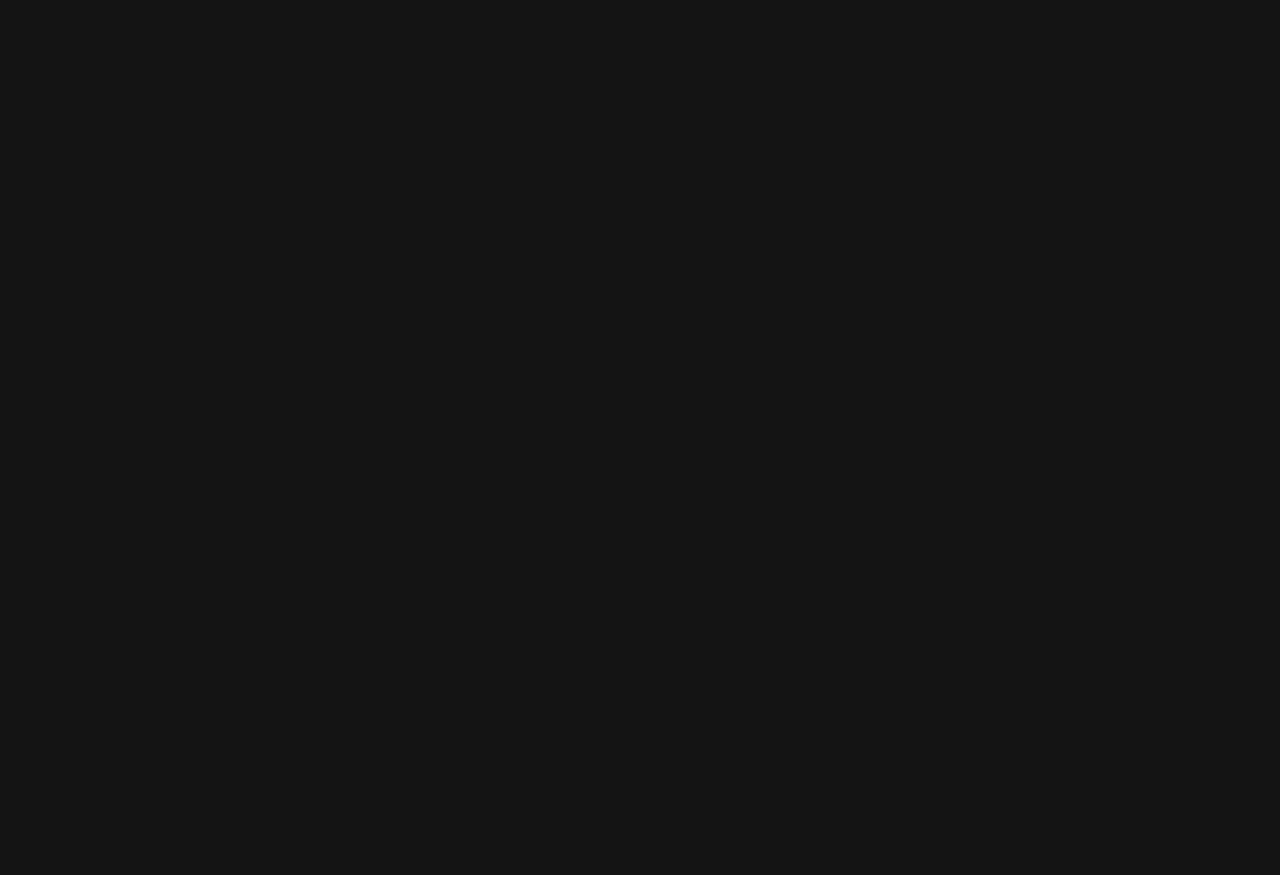
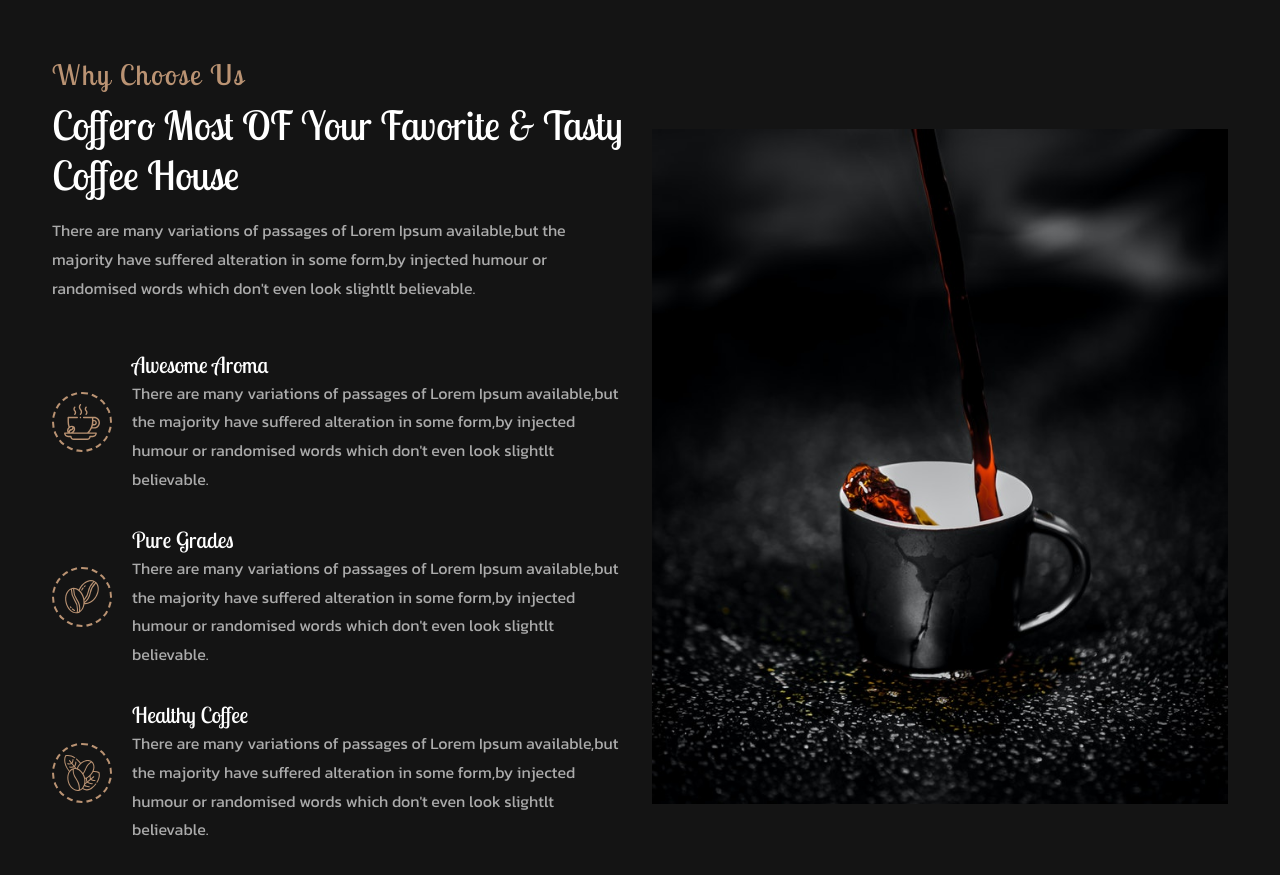
Before and after one commit to Aymin2001/Coffee-Website, a React (Create React App) app: page / in a window 1280 px wide. Shown: the part 2940-3815 px from the top of the page. Before the commit the page ends 2885 px from the top, so only its background shows below. Built offline with nearby package versions, Linux system fonts and the light colour scheme.

Commit message:
Added choose us

```diff
--- a/src/App.js
+++ b/src/App.js
@@ -4,6 +4,7 @@ import Header from './Components/Header/Header';
 import About from './Components/About/About';
 import Features from './Components/Features/Features';
 import Menu from './Components/Menu/Menu';
+import Choose from './Components/Choose/Choose';
 function App() {
   return (
     <>
@@ -12,6 +13,7 @@ function App() {
   <About/>
   <Features/>
   <Menu/>
+  <Choose/>
     </>
   );
 }
--- /dev/null
+++ b/src/Components/Choose/Choose.js
@@ -0,0 +1,77 @@
+import React from "react";
+import coffeeMug from "../../assets/images/coffee-mug.svg";
+import coffeeBeans2 from "../../assets/images/coffee-beans-2.svg";
+import coffeeBeans3 from "../../assets/images/coffee-beans-3.svg";
+import chooseImg from "../../assets/images/choose.jpg";
+import "./Choose.css";
+function Choose() {
+  return (
+    <section className="Choose-us-section" id="Choose-Us">
+      <div className="Choose-grid container grid">
+        <div className="choose-content">
+          <h2 className="section-title " data-title="Why Choose Us">
+            Coffero Most OF Your Favorite & Tasty Coffee House
+          </h2>
+          <p className="Choose-desc">
+            There are many variations of passages of Lorem Ipsum available,but
+            the majority have suffered alteration in some form,by injected
+            humour or randomised words which don't even look slightlt
+            believable.{" "}
+          </p>
+          <div className="choose-detail ">
+            <div className="choose-detail-items">
+              <div className="choose-item">
+                <div className="choose-img-wrapper">
+                  <img src={coffeeMug} alt="" className="choose-img" />
+                </div>
+                <div className="Choose-content">
+                  <h3 className="choose-content-title">Awesome Aroma</h3>
+                  <p className="choose-content-desc">
+                    There are many variations of passages of Lorem Ipsum
+                    available,but the majority have suffered alteration in some
+                    form,by injected humour or randomised words which don't even
+                    look slightlt believable.
+                  </p>
+                </div>
+              </div>
+
+              <div className="choose-item">
+                <div className="choose-img-wrapper">
+                  <img src={coffeeBeans2} alt="" className="choose-img" />
+                </div>
+                <div className="Choose-content">
+                  <h3 className="choose-content-title">Pure Grades</h3>
+                  <p className="choose-content-desc">
+                    There are many variations of passages of Lorem Ipsum
+                    available,but the majority have suffered alteration in some
+                    form,by injected humour or randomised words which don't even
+                    look slightlt believable.
+                  </p>
+                </div>
+              </div>
+
+              <div className="choose-item">
+                <div className="choose-img-wrapper">
+                  <img src={coffeeBeans3} alt="" className="choose-img" />
+                </div>
+                <div className="Choose-content">
+                  <h3 className="choose-content-title">Healthy Coffee</h3>
+                  <p className="choose-content-desc">
+                    There are many variations of passages of Lorem Ipsum
+                    available,but the majority have suffered alteration in some
+                    form,by injected humour or randomised words which don't even
+                    look slightlt believable.
+                  </p>
+                </div>
+              </div>
+            </div>
+          </div>
+        </div>
+
+        <img src={chooseImg} alt="" className="choose Img" />
+      </div>
+    </section>
+  );
+}
+
+export default Choose;
```
